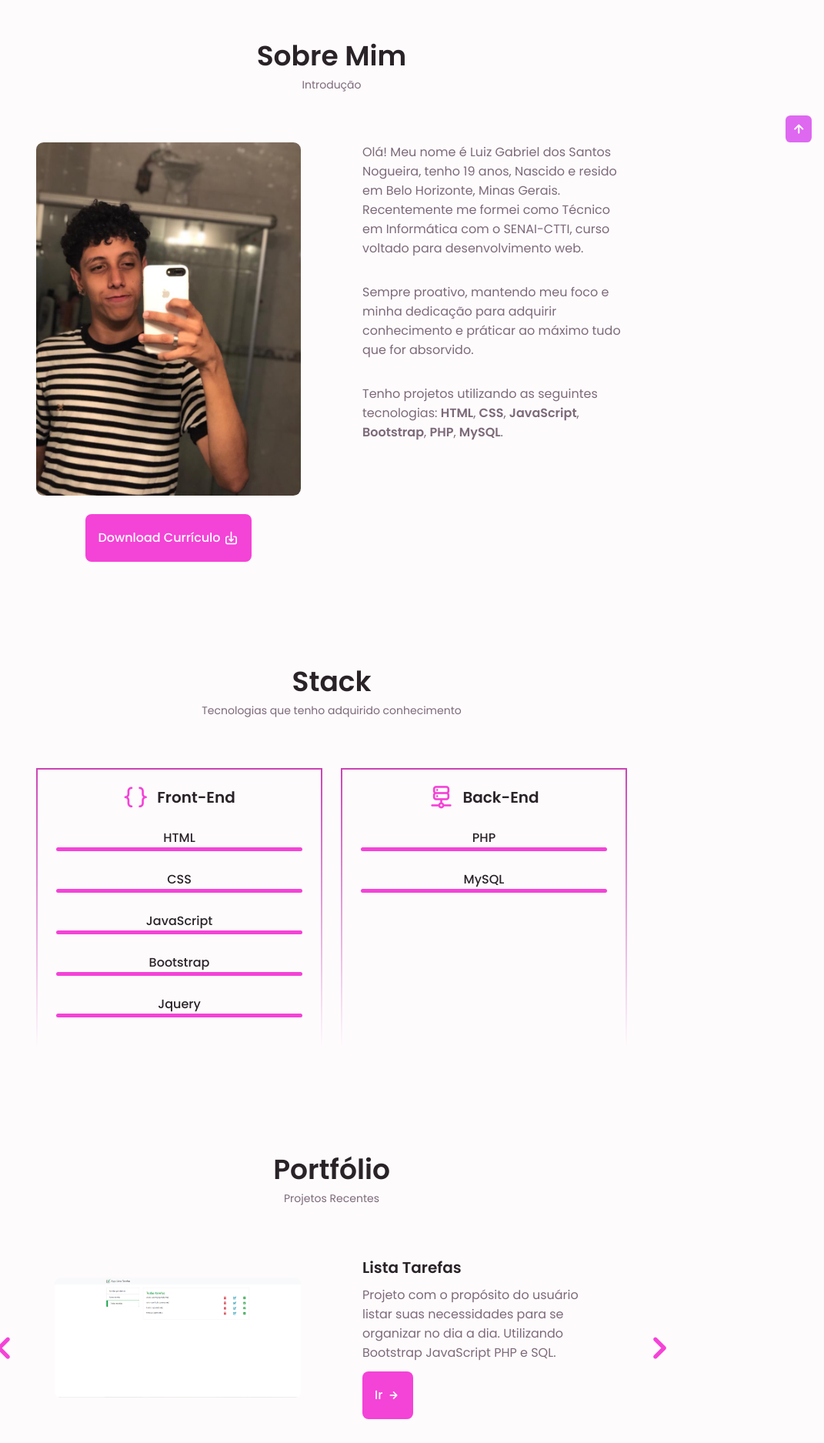
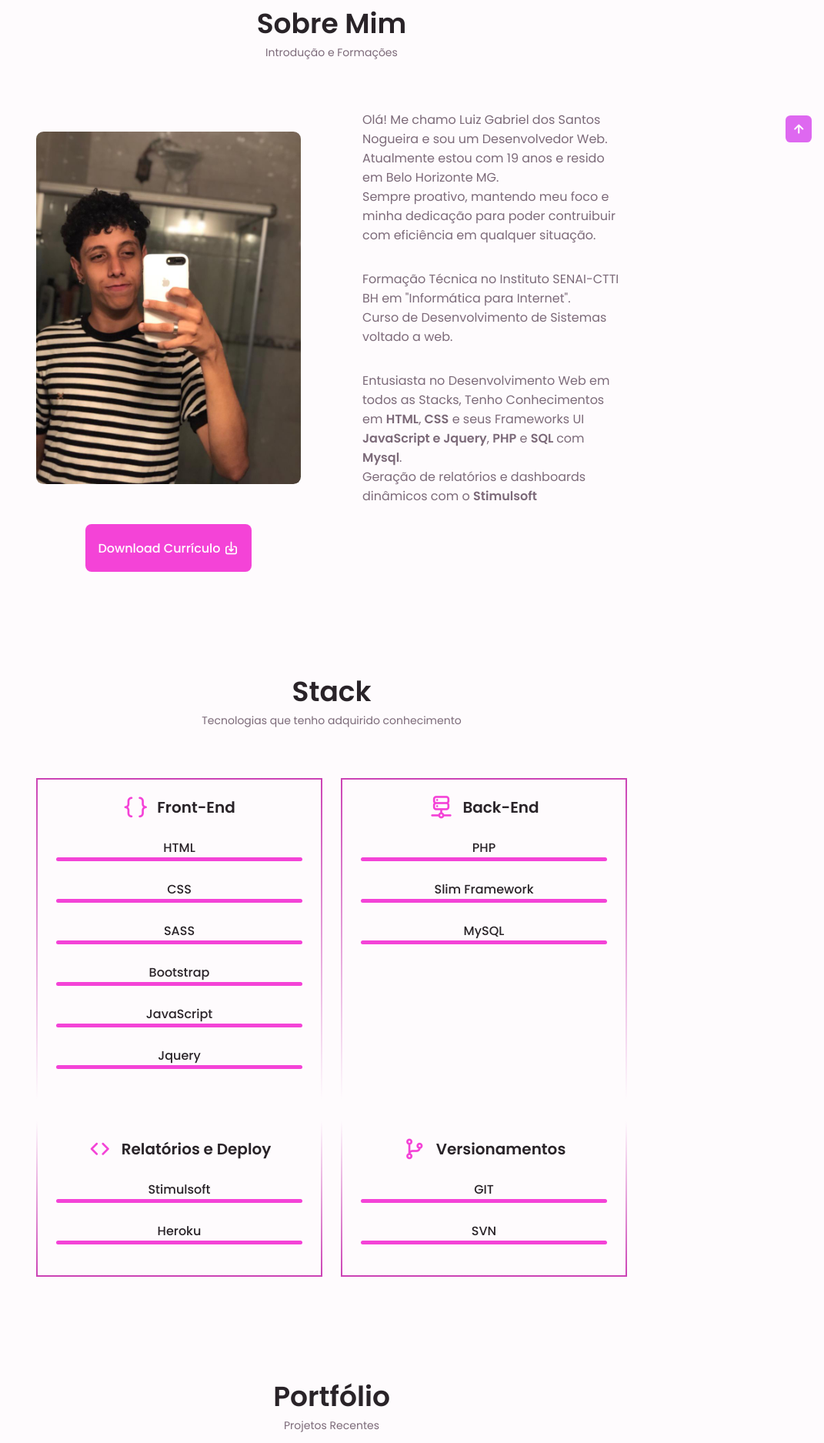
Before and after one commit to Liuizn/Liuizn.github.io, a plain HTML site: page docs/index.html in a window 1280 px wide. Shown: the part 775-2650 px from the top of the page at 77% size, without its empty margins (209-1280 px from the left). Drawn offline with nearby package versions, Linux system fonts and the light colour scheme.

Commit message:
upload issues

```diff
--- a/docs/css/style.css
+++ b/docs/css/style.css
@@ -1,22 +1,10 @@
 /* Fonts */
 @import url('https://fonts.googleapis.com/css2?family=Poppins:wght@400;500;600&display=swap');
-
-
-@keyframes transition-color {
-    from {
-        --hue-color : 0
-    }
-
-    to {
-        --hue-color: 300
-    }
-}
-
 
 /* variables */
 :root {
     --header-height: 3rem;
-    /* start- Colors */
+    /* Colors */
     --hue-color: 120;
     --first-color: hsl(var(--hue-color), 89%, 61%);
     --first-color-second: hsl(var(--hue-color), 89%, 61%);
@@ -30,10 +18,7 @@
     --container-color: #FFF;
     --scroll-bar-color: hsl(var(--hue-color), 12%, 90%);
     --scroll-thumb-color: hsl(var(--hue-color), 12%, 80%);
-
-    /* end- Colors */
-
-    /* start- Font & Typography */
+    /* Font & Typography */
     --body-font: 'Poppins', sans-serif;
     --big-font-size: 2rem;
     --h1-font-size: 1.5rem;
@@ -45,8 +30,7 @@
     /* Font-Weight */
     --font-medium: 500;
     --font-semi-bold: 600;
-    /* END- Font & Typography */
-    /* Margenes Bottom */
+    /* Margens */
     --m-0-25: .25rem;
     --m-0-5: .5rem;
     --m-0-75: .75rem;
@@ -76,7 +60,7 @@
 
 /* var-darkmode */
 body.dark-theme {
-    /* start- Colors */
+    /* Colors */
     --first-color-second: hsl(var(--hue-color), 30%, 8%);
     --title-color: hsl(var(--hue-color), 8%, 95%);
     --text-color: hsl(var(--hue-color), 8%, 75%);
@@ -85,8 +69,6 @@ body.dark-theme {
     --container-color: hsl(var(--hue-color), 29%, 16%);
     --scroll-bar-color: hsl(var(--hue-color), 12%, 48%);
     --scroll-thumb-color: hsl(var(--hue-color), 12%, 36 %);
-
-    /* end- Colors */
 }
 
 /* dark-light mode */
@@ -107,8 +89,7 @@ body.dark-theme {
     color: var(--first-color);
 }
 
-
-/* start- base */
+/* base */
 * {
     box-sizing: border-box;
     padding: 0;
@@ -148,9 +129,7 @@ img {
     height: auto;
 }
 
-/* end- base */
-
-/* start- code-reusable */
+/* code-reusable */
 .section {
     padding: 2rem 0 4rem;
 }
@@ -170,9 +149,7 @@ img {
     text-align: center;
 }
 
-/* end- code-reusable */
-
-/* start- layout */
+/* layout */
 .container {
     max-width: 768px;
     margin-left: var(--m-1-5);
@@ -193,8 +170,7 @@ img {
     background-color: var(--body-color);
 }
 
-/* end- layout */
-/* start- nav */
+/* nav */
 .nav {
     max-width: 968px;
     height: var(--header-height);
@@ -271,9 +247,8 @@ img {
     color: var(--first-color-alt);
 }
 
-/* end- nav */
 
-/* start- show menu */
+/* show menu */
 .show-menu {
     bottom: 0;
 }
@@ -287,7 +262,7 @@ img {
     box-shadow: 0 -1px 4px rgba(0, 0, 0, .15);
 }
 
-/* start- home */
+/* home */
 .home__container {
     gap: 1rem;
 }
@@ -374,9 +349,7 @@ img {
     font-size: 1.25rem;
 }
 
-/* end- home */
-
-/* start- buttons */
+/* buttons */
 .button {
     display: inline-block;
     background-color: var(--first-color);
@@ -402,8 +375,7 @@ img {
     align-items: center;
 }
 
-/* end- buttons */
-/* start- about */
+/* about */
 .about__img {
     width: 200px;
     border-radius: .6rem;
@@ -412,7 +384,7 @@ img {
 }
 
 .about__description {
-    text-align: center;
+
     margin-bottom: var(--m-2)
 }
 
@@ -420,19 +392,30 @@ img {
     text-align: center;
 }
 
-/* end- about */
-/* start- stack */
+/* stack */
 .stack__container {
-    row-gap: 0;
+    row-gap: var(--m-1-5);
 }
 
 .stack__content {
     border-width: 2px;
     border-style: solid;
+}
+
+.up {
     border-image:
-        linear-gradient(var(--first-color-alt),
-            rgba(255, 255, 255, 0.1)) 1;
+    linear-gradient(var(--first-color-alt),
+        rgba(255, 255, 255, 0.1)) 1;
 }
+
+.down {
+    border-image:
+    linear-gradient(
+        rgba(255, 255, 255, 0.1),
+        var(--first-color-alt)
+        ) 1;
+}
+
 
 .stack__header {
     display: flex;
@@ -486,6 +469,7 @@ img {
     border-radius: .25rem;
 }
 
+
 .stack__bar {
     background-color: var(--first-color);
 }
@@ -504,8 +488,7 @@ img {
     transform: rotate(-180deg);
 }
 
-/* end- stack */
-/* start- portfolio */
+/* portfolio */
 .portfolio__container {
     overflow: initial;
 }
@@ -565,8 +548,7 @@ img {
     outline: none;
 }
 
-/* end- portfolio */
-/* start- contate-me */
+/* contate-me */
 .contact__container {
     row-gap: 3rem;
 }
@@ -592,8 +574,7 @@ img {
     color: var(--text-color-light);
 }
 
-/* end- contate-me */
-/* start- footer */
+/* footer */
 .footer {
     padding-top: 2rem;
 }
@@ -649,8 +630,6 @@ img {
     color: #FFFFFF;
 }
 
-/* end- footer */
-
 .scrollup {
     position: fixed;
     right: 1rem;
@@ -696,7 +675,7 @@ img {
 
 /* Media-Queries */
 /*----small-devices---- */
-@media screen and (max-width: 350px) {
+@media screen and (max-width: 567px) {
     .container {
         margin-left: var(--m-1);
         margin-right: var(--m-1);
@@ -720,6 +699,24 @@ img {
 
     .stack__title {
         font-size: var(--normal-font-size);
+    }
+
+    .up {
+        border-image:
+        linear-gradient(
+            to right,
+            var(--first-color-alt),
+            rgba(255, 255, 255, 0.1)
+            ) 1;
+    }
+
+    .down {
+        border-image:
+        linear-gradient(
+            to right,
+            var(--first-color-alt),
+            rgba(255, 255, 255, 0.1)
+            ) 1;
     }
 }
 
@@ -745,6 +742,7 @@ img {
     .footer__container {
         grid-template-columns: repeat(2, 1fr)
     }
+
 }
 
 @media screen and (min-width: 768px) {
--- a/docs/index.html
+++ b/docs/index.html
@@ -16,6 +16,7 @@
 </head>
 
 <body>
+    <!-- Cabeçalho -->
     <header class="header" id="header">
         <nav class="nav container">
             <a href="#" class="nav__logo">Luiz G. S. Nogueira</a>
@@ -69,9 +70,9 @@
             </div>
         </nav>
     </header>
-
     <!-- Main section -->
     <main class="main">
+        <!-- Home -->
         <section class="home section" id="home">
             <div class="home__container container grid">
                 <div class="home__content grid">
@@ -84,7 +85,6 @@
                             <i class="uil uil-github-alt"></i>
                         </a>
                     </div>
-
                     <div class="home__img">
                         <svg class="home__blob" viewBox="0 0 200 187" xmlns="http://www.w3.org/2000/svg"
                             xmlns:xlink="http://www.w3.org/1999/xlink">
@@ -104,20 +104,16 @@
                             </g>
                         </svg>
                     </div>
-
                     <div class="home__data">
-                        <h1 class="home__title">Olá! Eu sou o Luiz Gabriel</h1>
-                        <h3 class="home__subtitle">Desenvolvedor Full Stack</h3>
-                        <p class="home__description">Desenvolvedor WEB Júnior. Tenho dedicado meus estudos em PHP &
-                            Jquery. Trabalhando como Desenvolvedor Full-Stack na <a
-                                href="http://www.facsistemas.com.br/" target="_blank" class="home__color-anchor">Fac
-                                Sistemas</a></p>
-                        <a href="#contact" class="button button--flex\">
-                            Contate me <i class="uil uil-message button__icon"></i>
-                        </a>
+                        <h1 class="home__title">Olá! </h1>
+                        <h3 class="home__subtitle">Luiz Gabriel <br> Desenvolvedor Full-Stack Júnior</h3>
+                        <p class="home__description">Conhecimentos Sólidos em Bootstrap 5<br>JavaScript, PHP e SQL. <br>
+                            Atualmente trabalhando na empresa <br><a href="http://www.facsistemas.com.br/"
+                                target="_blank" class="home__color-anchor">Fac Consultoria e Sistemas</a>.</p>
+                        <a href="#contact" class="button button--flex\">Contate me <i
+                                class="uil uil-message button__icon"></i></a>
                     </div>
                 </div>
-
                 <div class="home__scroll">
                     <a href="#about" class="home__scroll-button button--flex">
                         <i class="uil uil-mouse-alt home__scroll-mouse"></i>
@@ -127,28 +123,29 @@
                 </div>
             </div>
         </section>
-
-        <!--start- sobre -->
+        <!-- Sobre -->
         <section class="about section" id="about">
             <h2 class="section__title">Sobre Mim</h2>
 
-            <span class="section__subtitle">Introdução</span>
+            <span class="section__subtitle">Introdução e Formações</span>
 
             <div class="about__container container grid">
                 <img src="img/about.jpeg" alt="" class="about__img">
 
                 <div class="about__data">
                     <p class="about__description">
-                        Olá! Meu nome é Luiz Gabriel dos Santos Nogueira, tenho 19 anos, Nascido e resido em Belo
-                        Horizonte, Minas Gerais. Recentemente me formei como Técnico em Informática com o SENAI-CTTI,
-                        curso voltado para desenvolvimento web.
+                        Olá! Me chamo Luiz Gabriel dos Santos Nogueira e sou um Desenvolvedor Web. <br> Atualmente estou
+                        com 19 anos e resido em Belo
+                        Horizonte MG. <br> Sempre proativo, mantendo meu foco e minha dedicação para poder contruibuir
+                        com eficiência em qualquer situação.
                     </p>
                     <p class="about__description">
-                        Sempre proativo, mantendo meu foco e minha dedicação para adquirir conhecimento e práticar ao
-                        máximo tudo que for absorvido.
+                        Formação Técnica no Instituto SENAI-CTTI BH em "Informática para Internet". <br> Curso de
+                        Desenvolvimento de Sistemas voltado a web.
                     </p>
-                    <p> Tenho projetos utilizando as seguintes tecnologias: <b>HTML</b>, <b>CSS</b>, <b>JavaScript</b>,
-                        <b>Bootstrap</b>, <b>PHP</b>, <b>MySQL</b>.
+                    <p>Entusiasta no Desenvolvimento Web em todos as Stacks, Tenho Conhecimentos em <b>HTML</b>,
+                        <b>CSS</b> e seus Frameworks UI <br> <b>JavaScript e Jquery</b>, <b>PHP</b> e <b>SQL </b> com
+                        <b>Mysql</b>. <br> Geração de relatórios e dashboards dinâmicos com o <b>Stimulsoft</b>
                     </p>
                 </div>
 
@@ -159,23 +156,18 @@
                 </div>
             </div>
         </section>
-        <!--end- sobre -->
-
-        <!-- start- stack -->
+        <!-- Stack -->
         <section class="section stack" id="stack">
             <h2 class="section__title">Stack</h2>
             <span class="section__subtitle">Tecnologias que tenho adquirido conhecimento</span>
-
             <div class="grid container stack__container">
                 <!-- Front-End -->
-
-                <div class="stack__content stack__open">
+                <div class="stack__content up stack__open">
                     <div class="stack__header">
                         <i class="uil uil-brackets-curly stack__icon"></i>
                         <div>
                             <h1 class="stack__title">Front-End</h1>
                         </div>
-
                     </div>
                     <div class="stack__list grid">
                         <div class="stack__data">
@@ -196,6 +188,25 @@
                             </div>
                         </div>
 
+                        <div class="stack__data son">
+                            <div class="stack__tittles">
+                                <h3 class="stack__name">SASS</h3>
+                            </div>
+                            <div class="stack__bar">
+                                <span class="stack__percentage stack__css"></span>
+                            </div>
+                        </div>
+
+                        <div class="stack__data son">
+                            <div class="stack__tittles">
+                                <h3 class="stack__name">Bootstrap</h3>
+                            </div>
+                            <div class="stack__bar">
+                                <span class="stack__percentage stack__bt"></span>
+                            </div>
+                        </div>
+
+
                         <div class="stack__data">
                             <div class="stack__tittles">
                                 <h3 class="stack__name">JavaScript</h3>
@@ -205,16 +216,7 @@
                             </div>
                         </div>
 
-                        <div class="stack__data">
-                            <div class="stack__tittles">
-                                <h3 class="stack__name">Bootstrap</h3>
-                            </div>
-                            <div class="stack__bar">
-                                <span class="stack__percentage stack__bt"></span>
-                            </div>
-                        </div>
-
-                        <div class="stack__data">
+                        <div class="stack__data son">
                             <div class="stack__tittles">
                                 <h3 class="stack__name">Jquery</h3>
                             </div>
@@ -224,16 +226,14 @@
                         </div>
                     </div>
                 </div>
-
-                <!-- Back-End -->
-                <div class="stack__content stack__open">
+                <!-- Back-End  e Outros-->
+                <div class="stack__content up stack__open">
                     <div class="stack__header">
                         <i class="uil uil-server-network stack__icon"></i>
                         <div>
                             <h1 class="stack__title">Back-End</h1>
                         </div>
                     </div>
-
                     <div class="stack__list grid">
                         <div class="stack__data">
                             <div class="stack__tittles">
@@ -243,8 +243,14 @@
                                 <span class="stack__percentage__php"></span>
                             </div>
                         </div>
-
-
+                        <div class="stack__data">
+                            <div class="stack__tittles">
+                                <h3 class="stack__name">Slim Framework</h3>
+                            </div>
+                            <div class="stack__bar">
+                                <span class="stack__percentage__php"></span>
+                            </div>
+                        </div>
                         <div class="stack__data">
                             <div class="stack__tittles">
                                 <h3 class="stack__name">MySQL</h3>
@@ -254,15 +260,67 @@
                             </div>
                         </div>
                     </div>
-
+                </div>
+                <!-- Relatórios e Deploy -->
+                <div class="stack__content down stack__open">
+                    <div class="stack__header">
+                        <i class="uil uil-arrow stack__icon"></i>
+                        <div>
+                            <h1 class="stack__title">Relatórios e Deploy</h1>
+                        </div>
+                    </div>
+                    <div class="stack__list grid">
+                        <div class="stack__data">
+                            <div class="stack__tittles">
+                                <h3 class="stack__name">Stimulsoft</h3>
+                            </div>
+                            <div class="stack__bar">
+                                <span class="stack__percentage__php"></span>
+                            </div>
+                        </div>
+                        <div class="stack__data">
+                            <div class="stack__tittles">
+                                <h3 class="stack__name">Heroku</h3>
+                            </div>
+                            <div class="stack__bar">
+                                <span class="stack__percentage__php"></span>
+                            </div>
                         </div>
 
                     </div>
+                </div>
+                <!-- Versionamentos -->
+                <div class="stack__content down stack__open">
+                    <div class="stack__header">
+                        <i class="uil uil-code-branch stack__icon"></i>
+                        <div>
+                            <h1 class="stack__title">Versionamentos</h1>
+                        </div>
+                    </div>
 
+                    <div class="stack__list grid">
+                        <div class="stack__data">
+                            <div class="stack__tittles">
+                                <h3 class="stack__name">GIT</h3>
+                            </div>
+                            <div class="stack__bar">
+                                <span class="stack__percentage__php"></span>
+                            </div>
+                        </div>
+
+                        <div class="stack__data">
+                            <div class="stack__tittles">
+                                <h3 class="stack__name">SVN</h3>
+                            </div>
+                            <div class="stack__bar">
+                                <span class="stack__percentage stack__SQL"></span>
+                            </div>
+                        </div>
+                    </div>
+                </div>
+            </div>
         </section>
-        <!-- end- stack -->
-
-        <!-- start- portfolio -->
+        <!-- Portfólio -->
         <section class="section portfolio" id="portfolio">
             <h2 class="section__title">Portfólio</h2>
             <span class="section__subtitle">Projetos Recentes</span>
@@ -417,11 +475,10 @@
                 </div>
 
                 <div class="swiper-pagination"></div>
+
             </div>
         </section>
-        <!-- end- portfolio -->
-
-        <!-- start-Contate-me -->
+        <!-- Contate-me -->
         <section class="section contact" id="contact">
             <h2 class="section__title">Informações</h2>
             <span class="section__subtitle">Fale comigo e me siga no github</span>
@@ -461,9 +518,8 @@
                 </div>
             </div>
         </section>
-        <!-- end-Contate-me -->
     </main>
-
+    <!-- Rodapé -->
     <footer class="footer">
         <div class="footer__bg">
             <div class="footer__container container grid">
@@ -499,7 +555,7 @@
             <p class="footer__copy">&#169;Todos os Direitos Reservados.</p>
         </div>
     </footer>
-
+    <!-- ícone scroll up -->
     <a href="#" class="scrollup" id="scroll-up">
         <i class="uil uil-arrow-up scrollup__icon"></i>
     </a>
--- a/docs/js/main.js
+++ b/docs/js/main.js
@@ -25,7 +25,8 @@ function toggleRGBMode() {
 
 function loopRGB() {
     document.documentElement.style.setProperty('--hue-color', primaryColor.toString());
-    primaryColor = +primaryColor + 1;
+
+    primaryColor = +primaryColor == 360 ? primaryColor = 1 : primaryColor = +primaryColor + 1;
 }
 
 
@@ -60,6 +61,10 @@ navLink.forEach(n => n.addEventListener('click', linkAction))
 let swiper = new Swiper(".mySwiper", {
     cssMode: true,
     loop: true,
+
+    keyboard: {
+        enabled: true
+    },
 
     navigation: {
         nextEl: ".swiper-button-next",
```
Lines whose indentation alone changed are shown as unchanged.
